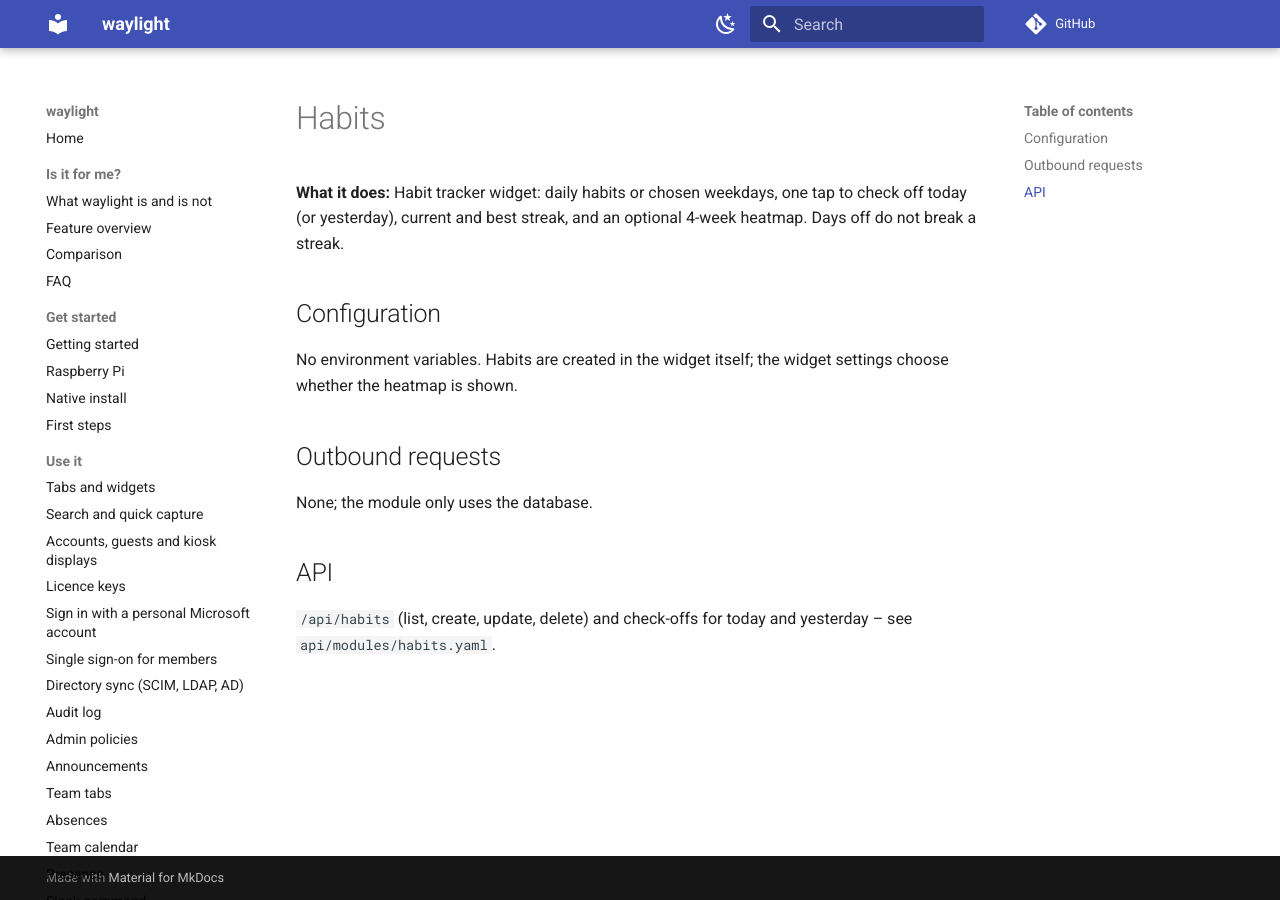
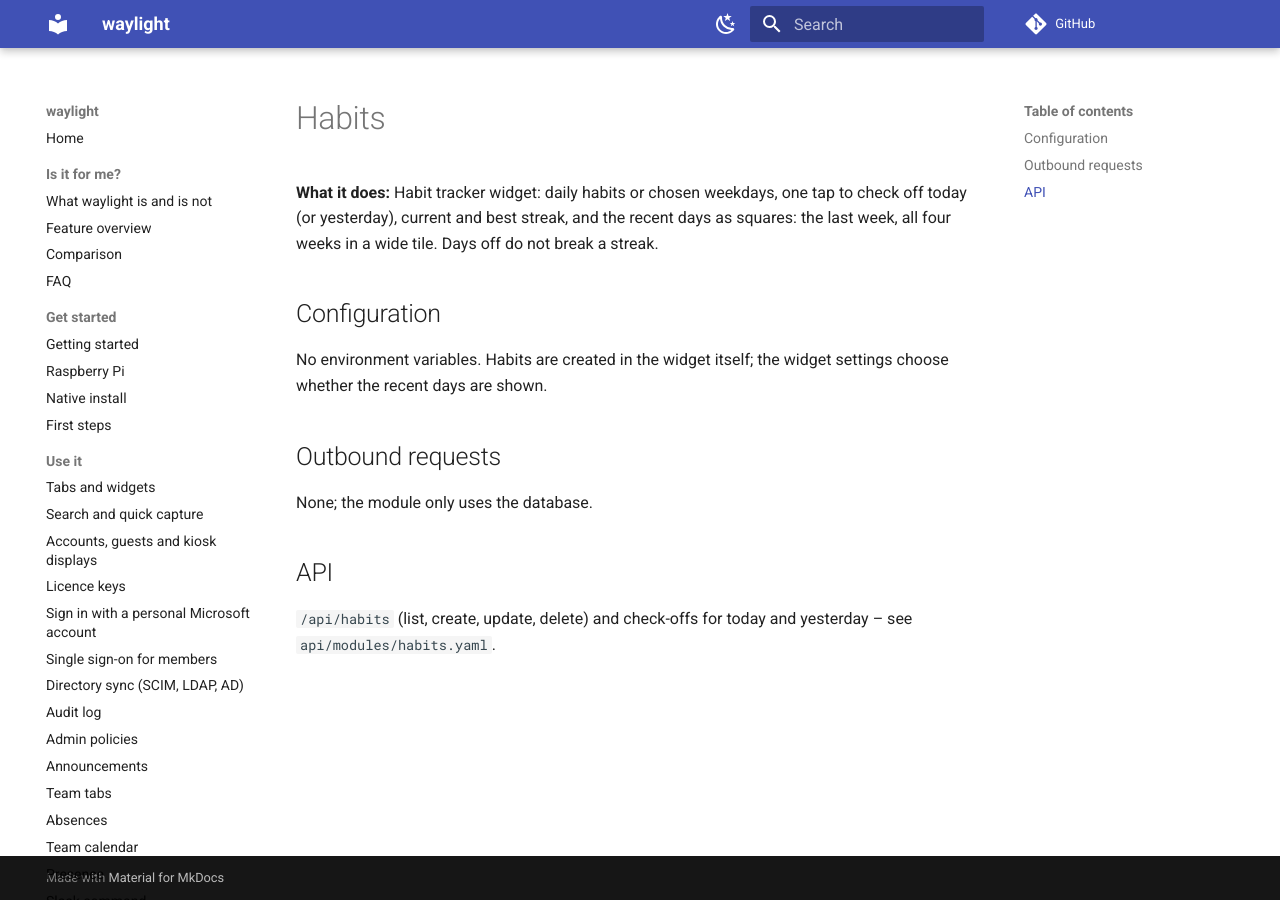
Before and after one commit to Waylight-App/waylight, an MkDocs documentation site: the page built from docs/modules/habits.md, in a window 1280 px wide. Built offline with MkDocs 1.6.1 and Material for MkDocs 9.7.7, drawn with Linux system fonts in a browser that asks for light colours; comment, search, counter and statistics services are not loaded.

Commit message:
docs: describe the habit widget's recent-days squares
The 4-week heatmap is now the last week of squares, with all four weeks
in a wide tile. Refs #818

```diff
--- a/docs/modules/habits.md
+++ b/docs/modules/habits.md
@@ -1,10 +1,10 @@
 # Habits
 
-**What it does:** Habit tracker widget: daily habits or chosen weekdays, one tap to check off today (or yesterday), current and best streak, and an optional 4-week heatmap. Days off do not break a streak.
+**What it does:** Habit tracker widget: daily habits or chosen weekdays, one tap to check off today (or yesterday), current and best streak, and the recent days as squares: the last week, all four weeks in a wide tile. Days off do not break a streak.
 
 ## Configuration
 
-No environment variables. Habits are created in the widget itself; the widget settings choose whether the heatmap is shown.
+No environment variables. Habits are created in the widget itself; the widget settings choose whether the recent days are shown.
 
 ## Outbound requests
 
```
Also changed, not shown: 1 other file.
